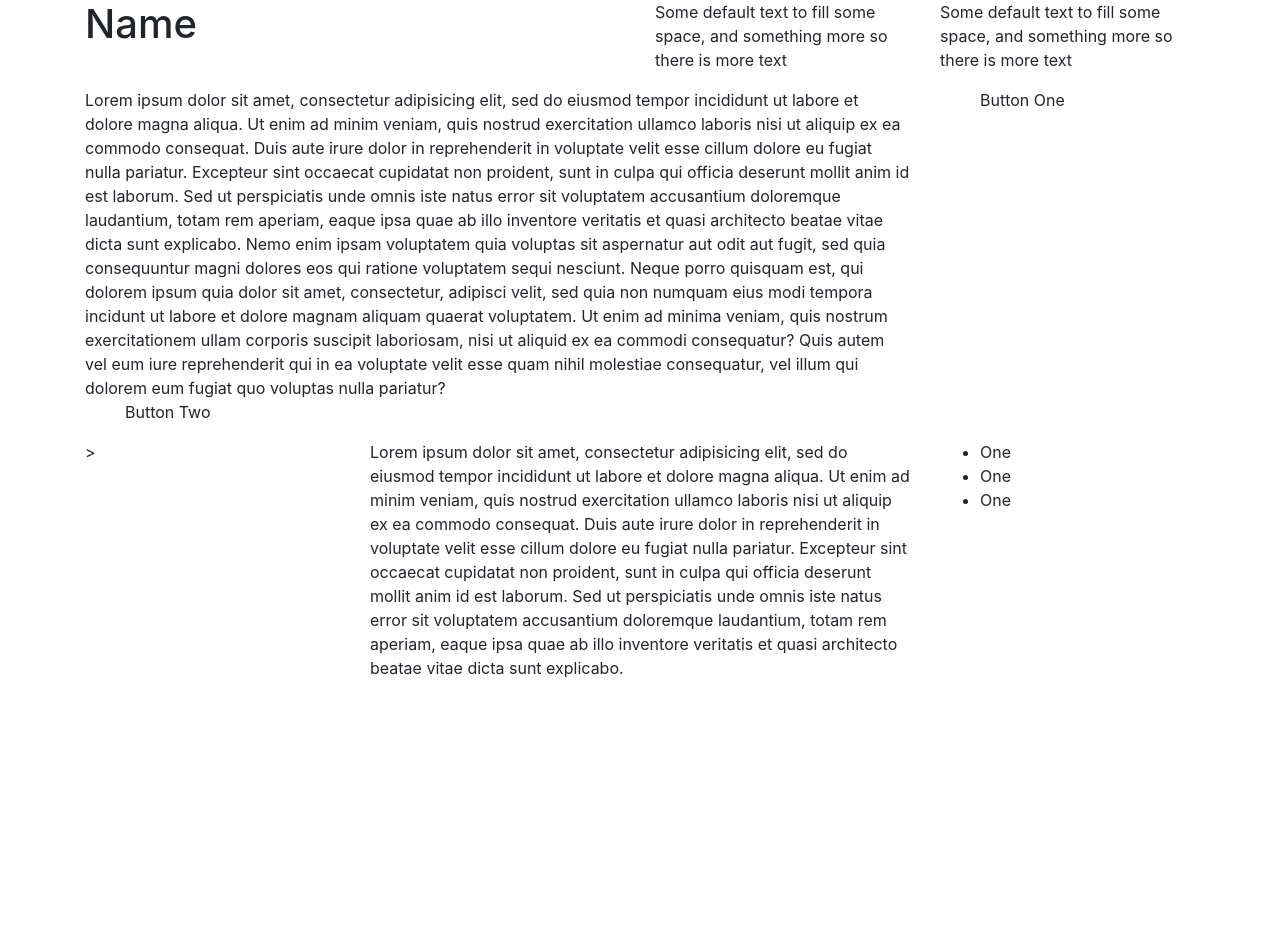
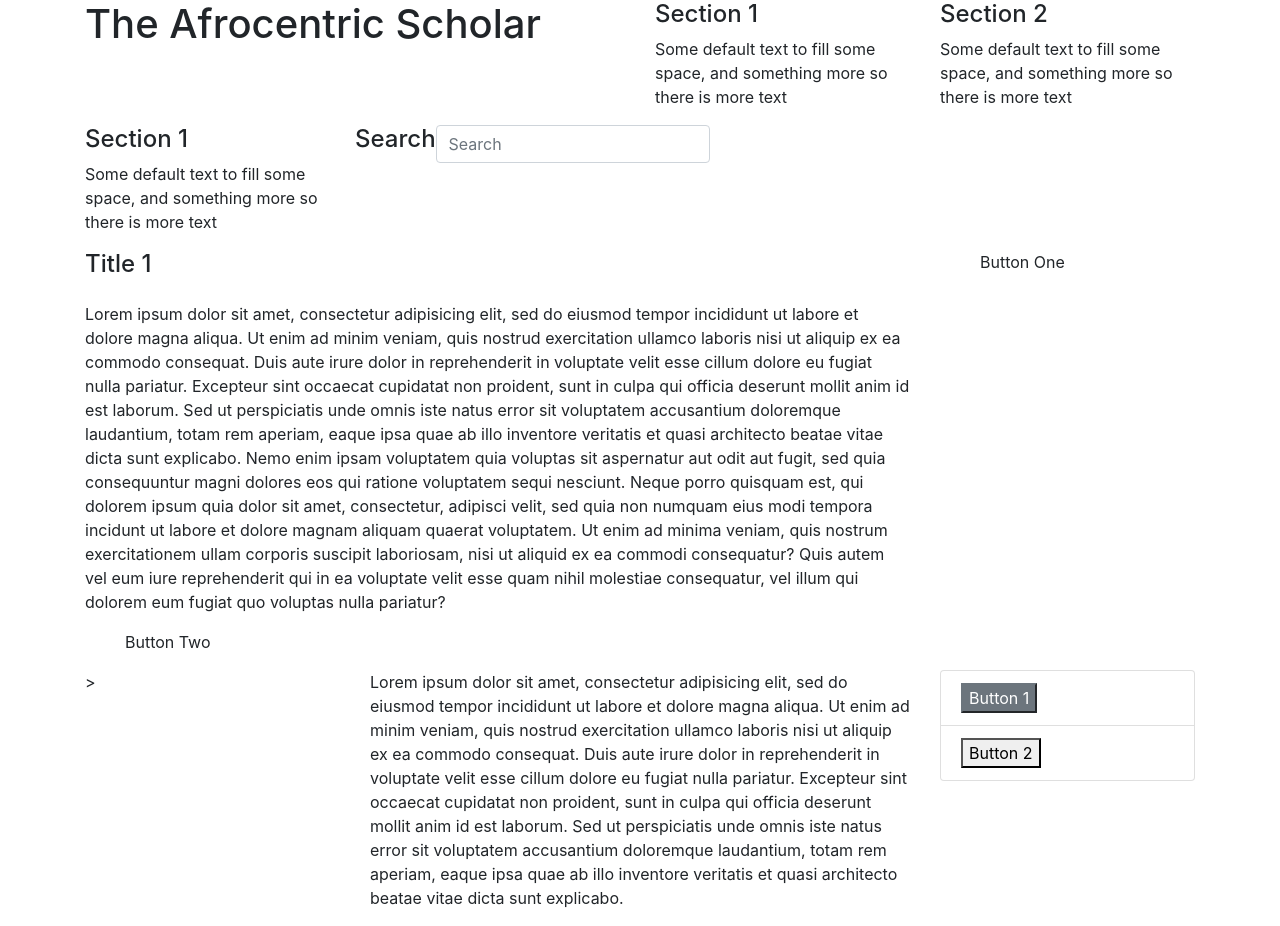
Before and after one commit to walobwa/understanding_bootsrap, a plain HTML site: page index.html in a window 1280 px wide. Before the commit the page ends 800 px from the top, so only its background shows below. Drawn offline with nearby package versions, Linux system fonts and the light colour scheme.

Commit message:
bootstrap grid update

```diff
--- a/index.html
+++ b/index.html
@@ -15,13 +15,27 @@
     <nav></nav>
     <main class="container">
         <div class="row">
-            <div class="col-md-6"><h1>Name</h1></div>
-            <div class="col-md-3"><p>Some default text to fill some space, and something more so there is more text</p></div>
-            <div class="col-md-3"><p>Some default text to fill some space, and something more so there is more text</p></div>
+            <div class="col-md-6"><h1>The Afrocentric Scholar</h1></div>
+            <div class="col-md-3">
+                <div class="h4">Section 1</div>
+                <p>Some default text to fill some space, and something more so there is more text</p></div>
+            <div class="col-md-3">
+                <div class="h4">Section 2</div>
+                <p>Some default text to fill some space, and something more so there is more text</p></div>
+            <div class="col-md-3">
+                <div class="h4">Section 1</div>
+                <p>Some default text to fill some space, and something more so there is more text</p></div>
+                <div class="h4">Search</div>
+        <div class="form-group">
+            <input type="email" class="form-control"
+            id="exampleInputEmail" aria-describedby="emailHelp" placeholder="Search">
+        </div>
         </div>
         <div class="row">
-            <div class="col-md-9">Lorem ipsum dolor sit amet, consectetur adipisicing elit, sed do eiusmod tempor incididunt ut labore et dolore magna aliqua. Ut enim ad minim veniam, quis nostrud exercitation ullamco laboris nisi ut aliquip ex ea commodo consequat. Duis aute irure dolor in reprehenderit in voluptate velit esse cillum dolore eu fugiat nulla pariatur. Excepteur sint occaecat cupidatat non proident, sunt in culpa qui officia deserunt mollit anim id est laborum.
-                Sed ut perspiciatis unde omnis iste natus error sit voluptatem accusantium doloremque laudantium, totam rem aperiam, eaque ipsa quae ab illo inventore veritatis et quasi architecto beatae vitae dicta sunt explicabo. Nemo enim ipsam voluptatem quia voluptas sit aspernatur aut odit aut fugit, sed quia consequuntur magni dolores eos qui ratione voluptatem sequi nesciunt. Neque porro quisquam est, qui dolorem ipsum quia dolor sit amet, consectetur, adipisci velit, sed quia non numquam eius modi tempora incidunt ut labore et dolore magnam aliquam quaerat voluptatem. Ut enim ad minima veniam, quis nostrum exercitationem ullam corporis suscipit laboriosam, nisi ut aliquid ex ea commodi consequatur? Quis autem vel eum iure reprehenderit qui in ea voluptate velit esse quam nihil molestiae consequatur, vel illum qui dolorem eum fugiat quo voluptas nulla pariatur?</div>
+            <div class="col-md-9">
+                <div class="h4 mb-4">Title 1</div>
+                <p>Lorem ipsum dolor sit amet, consectetur adipisicing elit, sed do eiusmod tempor incididunt ut labore et dolore magna aliqua. Ut enim ad minim veniam, quis nostrud exercitation ullamco laboris nisi ut aliquip ex ea commodo consequat. Duis aute irure dolor in reprehenderit in voluptate velit esse cillum dolore eu fugiat nulla pariatur. Excepteur sint occaecat cupidatat non proident, sunt in culpa qui officia deserunt mollit anim id est laborum.
+                Sed ut perspiciatis unde omnis iste natus error sit voluptatem accusantium doloremque laudantium, totam rem aperiam, eaque ipsa quae ab illo inventore veritatis et quasi architecto beatae vitae dicta sunt explicabo. Nemo enim ipsam voluptatem quia voluptas sit aspernatur aut odit aut fugit, sed quia consequuntur magni dolores eos qui ratione voluptatem sequi nesciunt. Neque porro quisquam est, qui dolorem ipsum quia dolor sit amet, consectetur, adipisci velit, sed quia non numquam eius modi tempora incidunt ut labore et dolore magnam aliquam quaerat voluptatem. Ut enim ad minima veniam, quis nostrum exercitationem ullam corporis suscipit laboriosam, nisi ut aliquid ex ea commodi consequatur? Quis autem vel eum iure reprehenderit qui in ea voluptate velit esse quam nihil molestiae consequatur, vel illum qui dolorem eum fugiat quo voluptas nulla pariatur?</p></div>
             <div class="col-md-3"><ul>Button  One</ul></div>
             <div class="col-md-3"><ul>Button  Two</ul></div>
         </div>
@@ -29,10 +43,9 @@
             <div class="col-3"><img src="">></div>
             <div class="col-6"><p>Lorem ipsum dolor sit amet, consectetur adipisicing elit, sed do eiusmod tempor incididunt ut labore et dolore magna aliqua. Ut enim ad minim veniam, quis nostrud exercitation ullamco laboris nisi ut aliquip ex ea commodo consequat. Duis aute irure dolor in reprehenderit in voluptate velit esse cillum dolore eu fugiat nulla pariatur. Excepteur sint occaecat cupidatat non proident, sunt in culpa qui officia deserunt mollit anim id est laborum.
                 Sed ut perspiciatis unde omnis iste natus error sit voluptatem accusantium doloremque laudantium, totam rem aperiam, eaque ipsa quae ab illo inventore veritatis et quasi architecto beatae vitae dicta sunt explicabo. </p></div>
-            <div class="col-3"><ul>
-                                <li>One</li>
-                                <li>One</li>
-                                <li>One</li>
+            <div class="col-3"><ul class="list-group">
+                                <li class="list-group-item"><button class="btn-secondary">Button 1</button></li>
+                                <li class="list-group-item"><button>Button 2</button></li>
                             </ul>
                         </div>
         </div>
```
